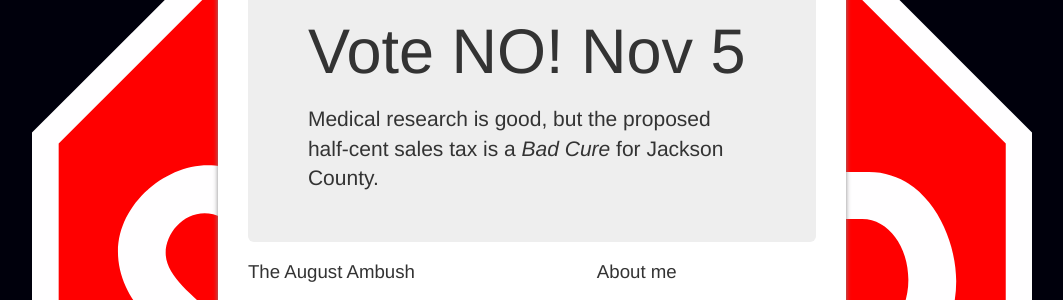
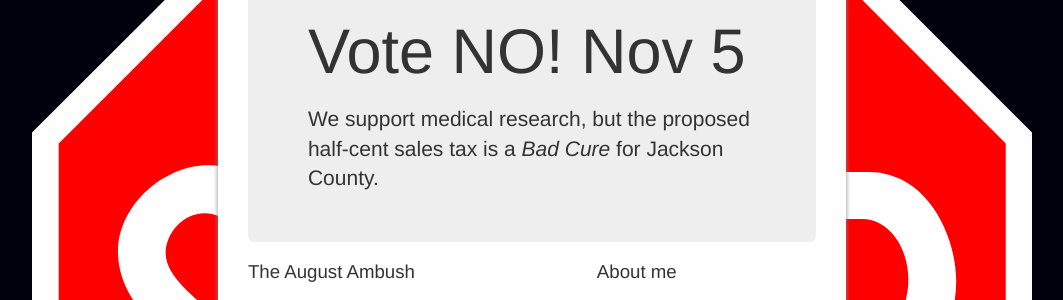
Before and after one commit to jiko/stopabadcure, a Jekyll site: the page built from index.html, in a window 1280 px wide. Shown: the part 160-460 px from the top of the page, without its empty margins (108-1171 px from the left). Built offline with Jekyll 4.4.1, drawn with Linux system fonts in a browser that asks for light colours.

Commit message:
Tweaked wording of lead text

```diff
--- a/index.html
+++ b/index.html
@@ -7,7 +7,7 @@ published: true
 <div id="home">
   <div class="jumbotron">
     <h1>Vote NO! Nov 5</h1>
-    <p class="lead">Medical research is good, but the proposed half-cent sales tax is a <em>Bad Cure</em> for Jackson County.</p>
+    <p class="lead">We support medical research, but the proposed half-cent sales tax is a <em>Bad Cure</em> for Jackson County.</p>
   </div>
   <div class="row">
   {% for post in site.tags.hero %}
```
